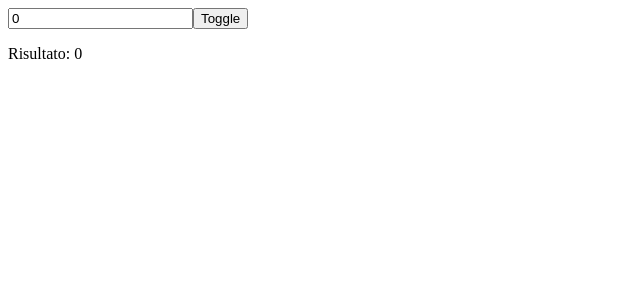
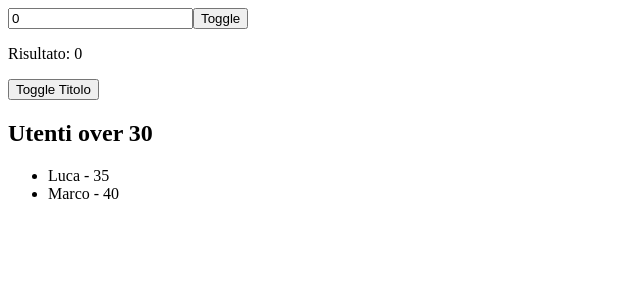
Before and after one commit to AngelaFerraro18/esercizi-react-avanzato-useMemo, a React (Vite) app: page / in a window 1280 px wide. Shown: the top 300 px of the page, without its empty margins (0-640 px from the left). Built offline with nearby package versions, Linux system fonts and the light colour scheme.

Commit message:
feat: ex 2 completed -> using useMemo to the userFilter

```diff
--- a/src/App.jsx
+++ b/src/App.jsx
@@ -1,10 +1,12 @@
 import SlowSquareCalculator from "./components/calculator";
+import FiltroUtenti from "./components/userFilter";
 
 function App() {
 
   return (
     <>
       <SlowSquareCalculator />
+      <FiltroUtenti />
     </>
   )
 }
--- /dev/null
+++ b/src/components/userFilter.jsx
@@ -0,0 +1,33 @@
+import { useState, useMemo } from 'react';
+
+const utenti = [
+    { id: 1, nome: 'Anna', eta: 22 },
+    { id: 2, nome: 'Luca', eta: 35 },
+    { id: 3, nome: 'Marco', eta: 40 },
+    { id: 4, nome: 'Elisa', eta: 28 },
+];
+
+function FiltroUtenti() {
+    const [showTitle, setShowTitle] = useState(true);
+
+    // TODO: usa useMemo per filtrare utenti con eta > 30
+
+    const filteredUsers = useMemo(() => {
+
+        return utenti.filter(u => u.eta > 30);
+
+    }, [])
+
+    return (
+        <div>
+            <button onClick={() => setShowTitle(!showTitle)}>Toggle Titolo</button>
+            {showTitle && <h2>Utenti over 30</h2>}
+            <ul>
+                {filteredUsers.map(u => <li key={u.id}>{u.nome} - {u.eta}</li>)}
+            </ul>
+        </div>
+    );
+}
+
+
+export default FiltroUtenti;
```
